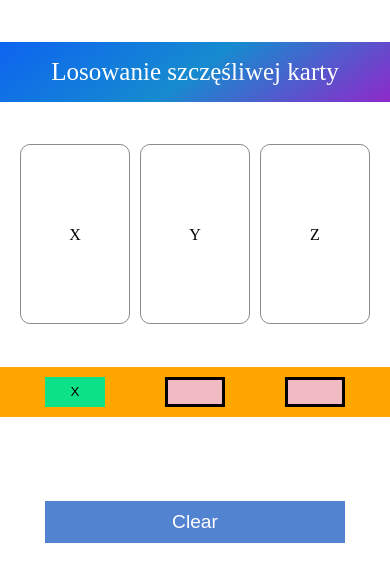
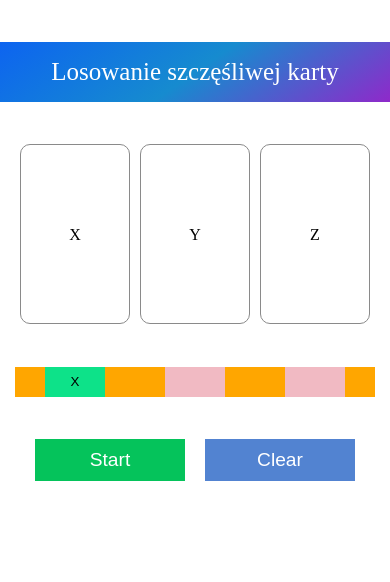
Before and after one commit to TomaszKucharz/happy-card, a plain HTML site: page index.html in a window 390 px wide. Both pictures are taken after a click on the button 75 px from the left and 391 px from the top of the page. Drawn offline with Linux system fonts and the light colour scheme.

Commit message:
06.02.2022

```diff
--- a/index.html
+++ b/index.html
@@ -20,7 +20,10 @@
 				<button id="btn-2" class="btn"><span></span></button>
 				<button id="btn-3" class="btn"><span></span></button>
 			</div>
-			<button class="clear"><span>Clear</span></button>
+			<div class="activeGame">
+				<button class="btnActive start"><span>Start</span></button>
+				<button class="btnActive clear"><span>Clear</span></button>
+			</div>
 		</div>
 		<script src="./main.js"></script>
 	</body>
--- a/main.js
+++ b/main.js
@@ -3,7 +3,7 @@ const buttonOne = document.getElementById(`btn-1`);
 const buttonTwo = document.getElementById(`btn-2`);
 const buttonThree = document.getElementById(`btn-3`);
 const clear = document.querySelector(`.clear`);
-
+const start = document.querySelector(`.start`);
 const buttonsArrays = [buttonOne, buttonTwo, buttonThree];
 
 const blockOtherButtons = () => {
@@ -21,6 +21,8 @@ const showSign = (e) => {
 	if (e.target.textContent === '') {
 		e.target.textContent = 'X';
 		clear.style.visibility = 'visible';
+		start.style.visibility = 'visible';
+
 		e.target.classList.add('on');
 		blockOtherButtons();
 	} else {
@@ -32,6 +34,11 @@ buttonOne.addEventListener(`click`, showSign);
 buttonTwo.addEventListener(`click`, showSign);
 buttonThree.addEventListener(`click`, showSign);
 
+start.addEventListener(`click`, () => {
+	// const wynik = Math.floor(Math.random * 3);
+	// console.log(wynik);
+});
+
 clear.addEventListener(`click`, () => {
 	buttonsArrays.forEach((el) => {
 		el.classList.remove(`on`);
@@ -41,6 +48,7 @@ clear.addEventListener(`click`, () => {
 	});
 
 	clear.style.visibility = 'hidden';
+	start.style.visibility = 'hidden';
 });
 
 // disabled selected
--- a/scss/style.scss
+++ b/scss/style.scss
@@ -47,12 +47,12 @@
 			.bar {
 				display: flex;
 				border: none;
-				padding: 10px 20px;
-				width: 100%;
+				width: 540px;
 				justify-content: center;
 				align-items: center;
 				.btn {
-					margin: 0 60px;
+					margin: 0 auto;
+
 					padding: 2px 5px;
 					width: 60px;
 					height: 30px;
@@ -69,21 +69,35 @@
 					background-color: #0de289;
 				}
 				.off {
-					border: 3px solid #000;
+					border: 3px solid #f1bac3;
 					background-color: #f1bac3;
 				}
 			}
-			.clear {
-				margin-top: 10vh;
-				width: 300px;
+			.activeGame {
+				display: flex;
+				justify-content: center;
+				align-items: center;
+				.btnActive {
+					width: 200px;
+					margin: 5vh 10px;
 					padding: 10px 20px;
 					font-size: 1.2rem;
 					border: none;
 					cursor: pointer;
+				}
+				.start {
+					background-color: #05c35b;
+					visibility: hidden;
+					span {
+						color: white;
+					}
+				}
+				.clear {
 					background-color: #5283d1;
 					visibility: hidden;
 					span {
 						color: white;
+					}
 				}
 			}
 		}
@@ -105,14 +119,13 @@
 				.bar {
 					display: flex;
 					border: none;
-					padding: 10px 20px;
-					width: 100%;
+					width: 360px;
 					justify-content: center;
 					align-items: center;
 					background-color: rgb(255, 166, 0);
 
 					.btn {
-						margin: 0 30px;
+						margin: 0 auto;
 						padding: 2px 5px;
 						min-width: 60px;
 						height: 30px;
@@ -121,6 +134,11 @@
 					}
 					.btn:hover {
 						border: 2px solid rgb(13, 226, 137);
+					}
+				}
+				.activeGame {
+					.btnActive {
+						width: 150px;
 					}
 				}
 			}
@@ -161,6 +179,11 @@
 					}
 					.btn:hover {
 						border: 2px solid rgb(13, 226, 137);
+					}
+				}
+				.activeGame {
+					.btnActive {
+						width: 100px;
 					}
 				}
 			}
```
Also changed, not shown: css/style.css, 1 other file. Lines whose indentation alone changed are shown as unchanged.
